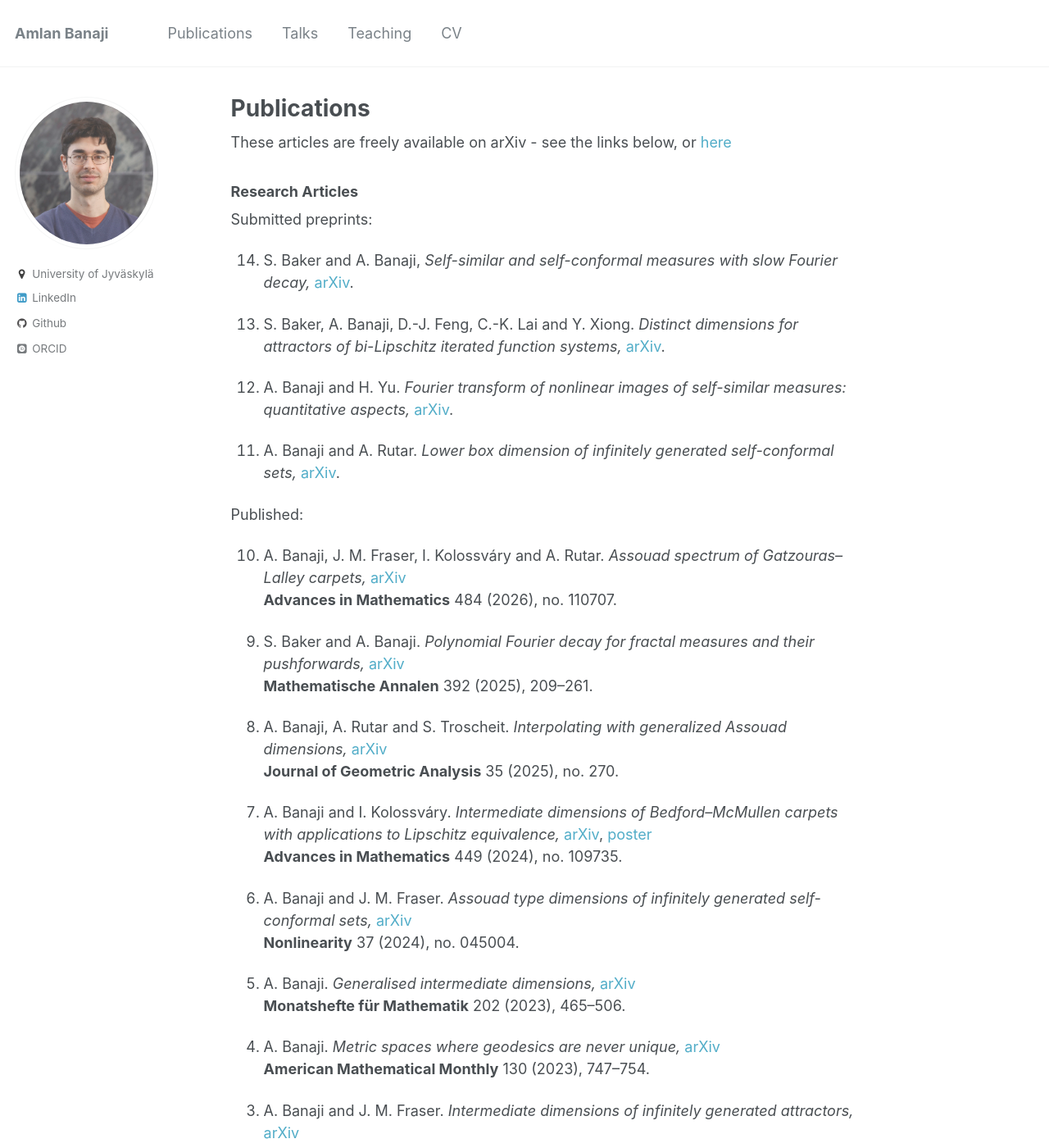
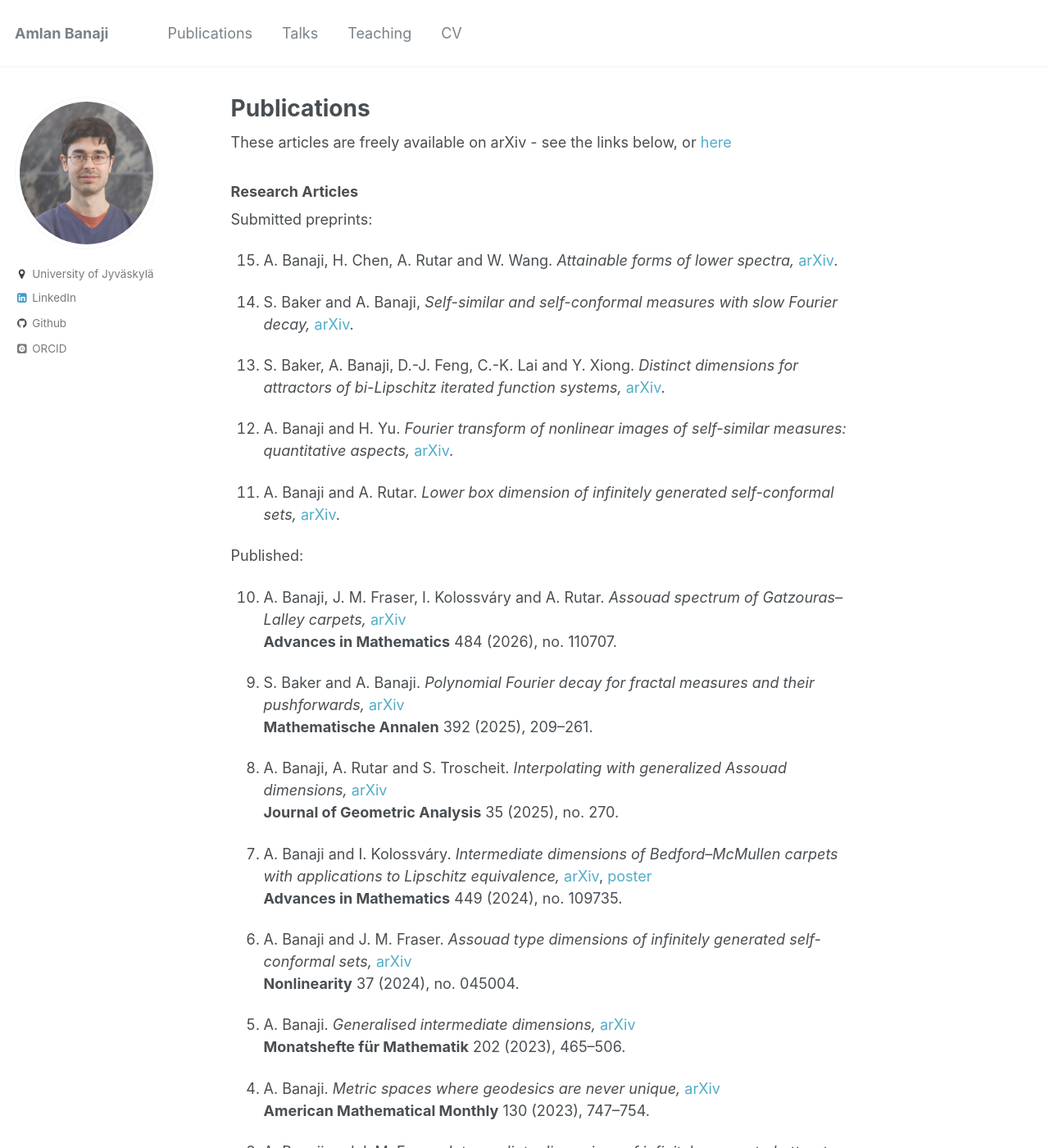
Before and after one commit to amlan-banaji/amlan-banaji.github.io, a Jekyll site: the page built from _pages/publications.md, in a window 1280 px wide and 1400 px high. Shown: the whole window at 82% size. Built offline with Jekyll 4.4.1, drawn with Linux system fonts in a browser that asks for light colours; some web fonts are replaced; some of the changed text lies outside the part shown.

Commit message:
lower spec paper

```diff
--- a/_pages/publications.md
+++ b/_pages/publications.md
@@ -10,6 +10,8 @@ These articles are freely available on arXiv - see the links below, or [here](ht
 
 Submitted preprints:
 
+15. A. Banaji, H. Chen, A. Rutar and W. Wang. *Attainable forms of lower spectra,* [arXiv](https://arxiv.org/abs/2603.03174).
+
 14. S. Baker and A. Banaji, *Self-similar and self-conformal measures with slow Fourier decay,* [arXiv](https://arxiv.org/abs/2602.05593).
 
 13. S. Baker, A. Banaji, D.-J. Feng, C.-K. Lai and Y. Xiong. *Distinct dimensions for attractors of bi-Lipschitz iterated function systems,* [arXiv](https://arxiv.org/abs/2509.22084).
@@ -17,7 +19,7 @@ Submitted preprints:
 12. A. Banaji and H. Yu. *Fourier transform of nonlinear images of self-similar measures: quantitative aspects,* [arXiv](https://arxiv.org/abs/2503.07508).
 
 11. A. Banaji and A. Rutar. *Lower box dimension of infinitely generated self-conformal sets,* [arXiv](https://arxiv.org/abs/2406.12821).
-{:start="14"}
+{:start="15"}
 {: reversed="reversed"}
 
 Published:
@@ -55,7 +57,7 @@ Published:
 
 ### Collaborators
 
-My co-authors to date are [Alex Rutar](https://rutar.org/) (4), [Simon Baker](https://simonbakermaths.wordpress.com/) (3), [Jonathan Fraser](https://jonathan-fraser.github.io/homepage/) (3), [István Kolossváry](https://www.st-andrews.ac.uk/mathematics-statistics/people/itk1/) (2),  [Haipeng (Clarence) Chen](https://sites.google.com/view/hpchen0703/clarence-chens-personal-homepage), [De-Jun Feng](https://www.math.cuhk.edu.hk/~djfeng/index.html), [Chun-Kit Lai](https://sites.google.com/view/chunkitlai/home), [Sascha Troscheit](https://www.troscheit.eu/), [Ying Xiong](https://www2.scut.edu.cn/ma_en/2015/0703/c5917a209648/page.htm), [Han Yu](https://math-hanyu.github.io/).
+My co-authors to date are [Alex Rutar](https://rutar.org/) (5), [Simon Baker](https://simonbakermaths.wordpress.com/) (3), [Jonathan Fraser](https://jonathan-fraser.github.io/homepage/) (3), [Haipeng (Clarence) Chen](https://sites.google.com/view/hpchen0703/clarence-chens-personal-homepage) (2), [István Kolossváry](https://www.st-andrews.ac.uk/mathematics-statistics/people/itk1/) (2), [De-Jun Feng](https://www.math.cuhk.edu.hk/~djfeng/index.html), [Chun-Kit Lai](https://sites.google.com/view/chunkitlai/home), [Sascha Troscheit](https://www.troscheit.eu/), Wen Wang, [Ying Xiong](https://www2.scut.edu.cn/ma_en/2015/0703/c5917a209648/page.htm), [Han Yu](https://math-hanyu.github.io/).
 
 ### PhD Thesis
 
```
Also changed, not shown: 1 other file.
